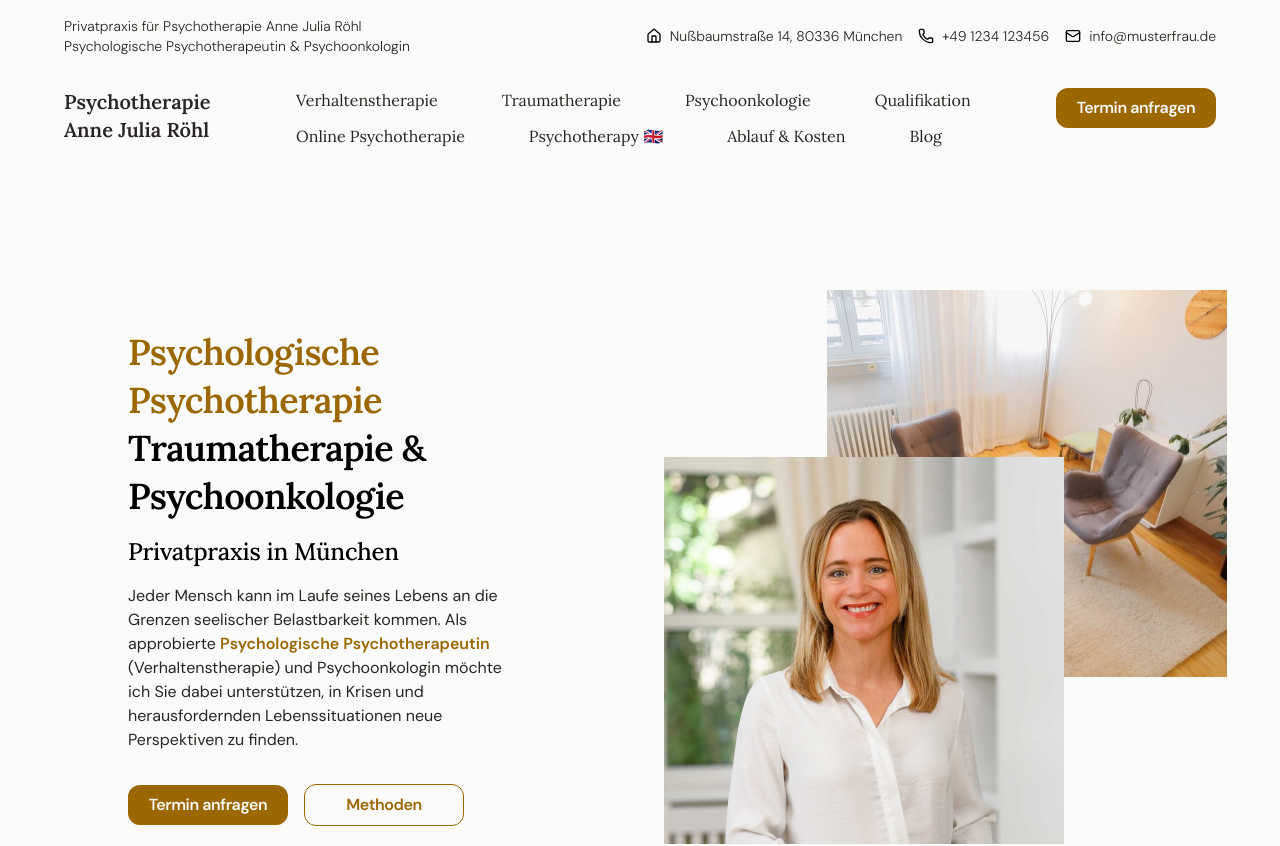
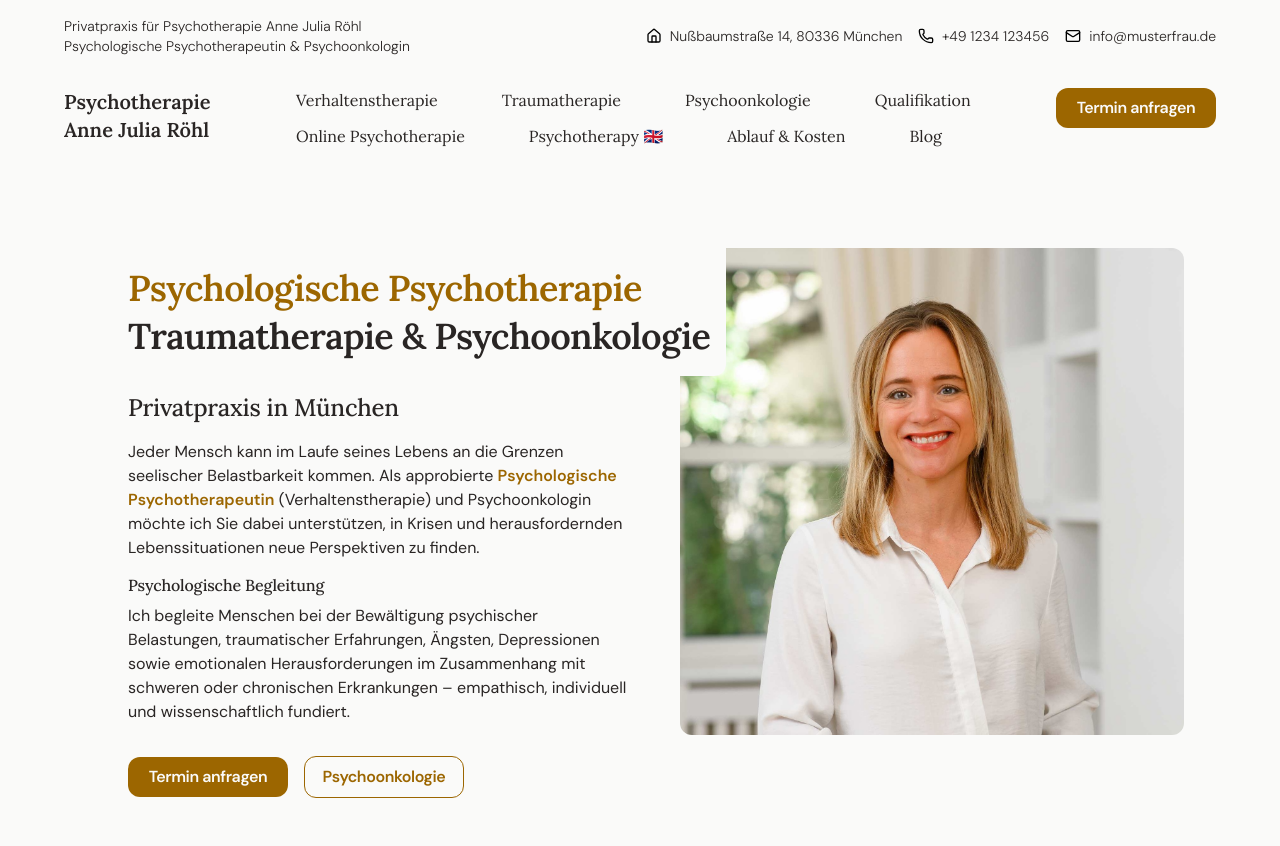
Before and after one commit to dscmari/psychotherapie-r, a Next.js app: page / in a window 1280 px wide. Shown: the top 846 px of the page. Built offline with nearby package versions, Linux system fonts and the light colour scheme.

Commit message:
implement new hero design

```diff
--- a/app/components/Hero.tsx
+++ b/app/components/Hero.tsx
@@ -17,6 +17,7 @@ export default function Hero({ className, title }: Props) {
     <div className={`${className}`}>
       {/* mobile */}
       <div className="sm:hidden flex-col">
+        <div className="relative">
       <Image
           src="/images/40145-1280_small.jpg"
           alt="Portrait von Psychotherapeuting Anne Julia Röhl"
@@ -25,14 +26,28 @@ export default function Hero({ className, title }: Props) {
           className="mx-auto"
           loading="eager"
         />
+        <div className="absolute bottom-2 px-4 pt-1 text-sm">
+      <span>Anne Julia Röhl</span>
+
+
+        </div>
+        <div>
+
+        </div>
+        </div>
         <div className="text-start px-4 mt-4">
-          <div className="flex flex-col text-xl !font-lora font-semibold">
-            <h3 className="text-sage-brown !mb-0">
+          <div className="flex flex-col !font-lora font-semibold">
+            <h3 className="!text-xl text-sage-brown !mb-0">
               Psychologische Psychotherapie
             </h3>
-            <h3 className="dark:text-stone-800"> Traumatherapie & Psychoonkologie</h3>
+            <h3 className="!text-xl dark:text-stone-800">
+              {" "}
+              Traumatherapie & Psychoonkologie
+            </h3>
           </div>
-          <h3 className="mt-2 font-lora dark:text-stone-800">Privatpraxis in München</h3>
+          <h3 className="mt-2 font-lora dark:text-stone-800">
+            Privatpraxis in München
+          </h3>
           <p className="mt-4">
             Jeder Mensch kann im Laufe seines Lebens an die Grenzen seelischer
             Belastbarkeit kommen. Als approbierte{" "}
@@ -43,7 +58,7 @@ export default function Hero({ className, title }: Props) {
             unterstützen, in Krisen und herausfordernden Lebenssituationen neue
             Perspektiven zu finden.
           </p>
-          <div className="flex flex-col mt-12 gap-4 justify-center">
+          <div className="flex flex-col mt-8 gap-4 justify-center">
             <ContactBtn className="" />
             <Link
               href={"#"}
@@ -127,17 +142,18 @@ export default function Hero({ className, title }: Props) {
               href={"#"}
               className={`!text-sage-brown bg-stone-50 border border-sage-brown px-4 py-2  font-semibold tracking-tight rounded-xl whitespace-nowrap hover:shadow-xl w-40 text-center`}
             >
-              Methoden
+              Psychoonkologie
             </Link>
           </div>
         </div>
       </div>
 
       {/* desktop */}
-      <div className="hidden lg:flex px-32 flex-nowrap items-center gap-12 pt-40 xl:pb-26 2xl:pb-40  2xl:pt-52">
-        <div className="flex-1">
-          <div className="">
-            <h1 className="xl:!text-4xl/12 font-bold">
+      {/* lg-xl */}
+      <div className="hidden lg:flex justify-center 2xl:hidden lg:px-16 xl:px-32 gap-4 pt-20 xl:pb-26 2xl:pb-40 2xl:pt-32 ">
+        <div className="flex-1 min-w-0 overflow-visible">
+          <div className="relative">
+            <h1 className="xl:!text-4xl/12 font-bold w-max pt-4 pr-4 pb-4 bg-stone-50 rounded-br-xl">
               <span className="!text-sage-brown">
                 Psychologische Psychotherapie
               </span>{" "}
@@ -145,8 +161,83 @@ export default function Hero({ className, title }: Props) {
               Traumatherapie & Psychoonkologie
             </h1>
           </div>
-          <h2 className="mt-4 ">Privatpraxis in München</h2>
-          <p className="mt-4 max-w-4/5">
+          <h2 className="mt-4">Privatpraxis in München</h2>
+          <p className="mt-4">
+            Jeder Mensch kann im Laufe seines Lebens an die Grenzen seelischer
+            Belastbarkeit kommen. Als approbierte{" "}
+            <span className="!text-sage-brown font-semibold">
+              Psychologische Psychotherapeutin
+            </span>{" "}
+            (Verhaltenstherapie) und Psychoonkologin möchte ich Sie dabei
+            unterstützen, in Krisen und herausfordernden Lebenssituationen neue
+            Perspektiven zu finden.
+          </p>
+          <div className="hidden xl:block">
+            <h3 className="mt-4 font-lora font-semibold">
+              Psychologische Begleitung
+            </h3>
+        <p>
+             Ich begleite Menschen bei der Bewältigung psychischer Belastungen, traumatischer Erfahrungen, Ängsten, Depressionen sowie emotionalen Herausforderungen im Zusammenhang mit schweren oder chronischen Erkrankungen – empathisch, individuell und wissenschaftlich fundiert.
+            </p>
+          </div>
+
+          <div className="flex flex-col items-center gap-4 lg:flex-row mt-8">
+            <ContactBtn className="mx-4 lg:mx-0 " />
+            <Link
+              href={"#"}
+              className={`!text-sage-brown bg-stone-50 border border-sage-brown px-4 py-2  font-semibold tracking-tight rounded-xl whitespace-nowrap hover:shadow-xl w-40 text-center`}
+            >
+              Psychoonkologie
+            </Link>
+          </div>
+        </div>
+        <div className="flex-1">
+          <Image
+            src="/images/40145-1280_small.jpg"
+            alt="Portrait von Psychotherapeuting Anne Julia Röhl"
+            width={600}
+            height={400}
+            className="rounded-xl ml-8"
+            loading="eager"
+          />
+        </div>
+
+        {/* <div className="flex flex-col gap-4">
+          <Image
+            src="/images/G-F2_small.jpg"
+            alt="Praxisräume von Psychotherapeuting Anne Julia Röhl"
+            width={300}
+            height={300}
+            className="rounded-xl"
+            loading="eager"
+          />
+          <div className="max-w-[300px] flex flex-col">
+            <h2>Psychologische Begleitung in Krisen</h2>
+            <p>Begleitung bei Krebs und anderen Erkrankugnen Lorem ipsum dolor sit amet consectetur adipisicing elit. Quae dignissimos reprehenderit iure quam!</p>
+                    <Link
+              href={"#"}
+              className={` mt-4 !text-sage-brown bg-stone-50 border border-sage-brown px-4 py-2  font-semibold tracking-tight rounded-xl whitespace-nowrap hover:shadow-xl w-40 text-center`}
+            >
+              Methoden
+            </Link>
+          </div>
+        </div> */}
+      </div>
+
+      {/* ab 2xl */}
+      <div className="hidden 2xl:flex justify-center px-32 gap-4 pt-20 xl:pb-26 2xl:pb-40 2xl:pt-32 ">
+        <div className="min-w-0 w-1/4 overflow-visible">
+          <div className="relative">
+            <h1 className="xl:!text-4xl/12 font-bold w-max pt-4 pr-4 pb-4 bg-stone-50 rounded-br-xl">
+              <span className="!text-sage-brown">
+                Psychologische Psychotherapie
+              </span>{" "}
+              <br />
+              Traumatherapie & Psychoonkologie
+            </h1>
+          </div>
+          <h2 className="mt-4">Privatpraxis in München</h2>
+          <p className="mt-4">
             Jeder Mensch kann im Laufe seines Lebens an die Grenzen seelischer
             Belastbarkeit kommen. Als approbierte{" "}
             <span className="!text-sage-brown font-semibold">
@@ -166,26 +257,37 @@ export default function Hero({ className, title }: Props) {
             </Link>
           </div>
         </div>
-        <div className="flex-1 relative h-[400px]">
-          <div className="absolute left-1/3 bottom-1/4 w-max">
+        <div className="">
+          <Image
+            src="/images/40145-1280_small.jpg"
+            alt="Portrait von Psychotherapeuting Anne Julia Röhl"
+            width={600}
+            height={400}
+            className="rounded-xl ml-8"
+            loading="eager"
+          />
+        </div>
+
+        <div className="flex flex-col gap-4">
           <Image
             src="/images/G-F2_small.jpg"
             alt="Praxisräume von Psychotherapeuting Anne Julia Röhl"
-              width={400}
-              height={400}
-              className=""
+            width={300}
+            height={300}
+            className="rounded-xl"
             loading="eager"
           />
-          </div>
-          <div className="absolute top-1/5">
-            <Image
-              src="/images/40145-1280_small.jpg"
-              alt="Portrait von Psychotherapeuting Anne Julia Röhl"
-              width={400}
-              height={400}
-              className=""
-              loading="eager"
-            />
+          <div className="max-w-[300px] flex flex-col">
+            <h2>Psychologische Begleitung</h2>
+            <p>
+             Ich begleite Menschen bei der Bewältigung psychischer Belastungen, traumatischer Erfahrungen, Ängsten, Depressionen sowie schweren oder chronischen Erkrankungen.
+            </p>
+            <Link
+              href={"#"}
+              className={` mt-4 !text-sage-brown bg-stone-50 border border-sage-brown px-4 py-2  font-semibold tracking-tight rounded-xl whitespace-nowrap hover:shadow-xl w-40 text-center`}
+            >
+              Psychoonkologie
+            </Link>
           </div>
         </div>
       </div>
--- a/app/globals.css
+++ b/app/globals.css
@@ -1,17 +1,4 @@
 @import "tailwindcss";
-
-html {
-  scroll-behavior: smooth;
-}
-
-body {
-  font-family: var(--font-dm-sans), sans-serif;
-  background-color: oklch(98.5% 0.001 106.423); /* stone-50 */
-  min-width: 320px;
-  min-height: 100vh;
-  max-width: 2048px;
-  margin: 0 auto 0 auto;
-}
 
 @theme {
   --font-lora: var(--font-lora);
@@ -21,6 +8,19 @@ body {
   --color-sage: oklch(65% 0.06 145);
   --color-sage-brown: oklch(55% 0.16 445);
   --color-cta: oklch(64.6% 0.222 41.116); /* cta */
+}
+
+html {
+  scroll-behavior: smooth;
+}
+
+body {
+  font-family: var(--font-dm-sans), sans-serif;
+  background-color: var(--color-stone-light); /* stone-50 */
+  min-width: 320px;
+  min-height: 100vh;
+  max-width: 2048px;
+  margin: 0 auto 0 auto;
 }
 
 h1 {
@@ -41,6 +41,18 @@ h2 {
   margin-bottom: 1rem;
 }
 
+h3 {
+  font-family: var(--font-lora), serif;
+  font-size: 1rem; /* 24px */
+  font-weight: 500;
+  line-height: 1.2;
+  letter-spacing: -0.01em;
+  margin-bottom: 0.5rem;
+}
+
+h1,
+h2,
+h3,
 p,
 span,
 a,
```
Lines whose indentation alone changed are shown as unchanged.
